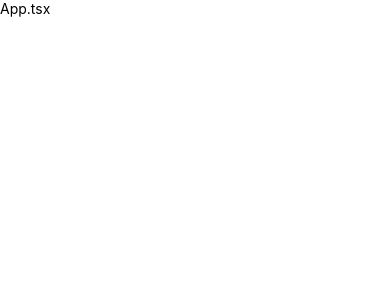
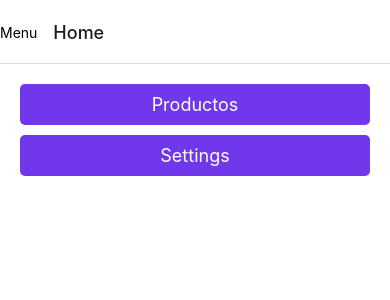
Before and after one commit to rrchoque/rnfh-04-navigation, a React Native app: screen / in a window 390 px wide. Shown: the top 300 px of the page. Built offline with nearby package versions, Linux system fonts and the light colour scheme.

Commit message:
Se creó nuestro primer stack de navegación

```diff
--- a/App.tsx
+++ b/App.tsx
@@ -1,18 +1,14 @@
-/**
- * Sample React Native App
- * https://github.com/facebook/react-native
- *
- * @format
- */
+import 'react-native-gesture-handler';
 
 import { NavigationContainer } from '@react-navigation/native';
 import React from 'react';
 import { Text } from 'react-native';
+import { StackNavigator } from './src/presentation/routes/StackNavigator';
 
 function App(): React.JSX.Element {
     return (
       <NavigationContainer>
-        <Text>App.tsx</Text>
+        <StackNavigator />
       </NavigationContainer>
     )
 }
--- a/package.json
+++ b/package.json
@@ -10,9 +10,12 @@
     "test": "jest"
   },
   "dependencies": {
+    "@react-native-masked-view/masked-view": "^0.3.1",
     "@react-navigation/native": "^6.1.17",
+    "@react-navigation/stack": "^6.3.29",
     "react": "18.2.0",
     "react-native": "0.74.0",
+    "react-native-gesture-handler": "^2.16.0",
     "react-native-safe-area-context": "^4.10.1",
     "react-native-screens": "^3.31.1"
   },
--- /dev/null
+++ b/src/presentation/components/index.jsx
@@ -0,0 +1 @@
+export * from "./shared/PrimaryButton";
--- /dev/null
+++ b/src/presentation/components/shared/PrimaryButton.tsx
@@ -0,0 +1,17 @@
+import { Pressable, Text } from 'react-native';
+import { globalStyles } from '../../theme/theme';
+
+interface Props {
+  onPress: () => void;
+  label: string;
+}
+
+export const PrimaryButton = ({ onPress, label }: Props) => {
+  return (
+    <Pressable
+      onPress={ () => onPress() }
+      style={ globalStyles.primaryButton }>
+      <Text style={ globalStyles.buttonText }>{ label }</Text>
+    </Pressable>
+  );
+};
--- /dev/null
+++ b/src/presentation/routes/StackNavigator.tsx
@@ -0,0 +1,14 @@
+import { createStackNavigator } from '@react-navigation/stack';
+import { HomeScreen, ProductsScreen, SettingsScreen } from '../screens';
+
+const Stack = createStackNavigator();
+
+export const StackNavigator = () => {
+  return (
+    <Stack.Navigator>
+      <Stack.Screen name="Home" component={HomeScreen} />
+      <Stack.Screen name="Products" component={ProductsScreen} />
+      <Stack.Screen name="Settings" component={SettingsScreen} />
+    </Stack.Navigator>
+  );
+}
--- a/src/presentation/screens/home/HomeScreen.tsx
+++ b/src/presentation/screens/home/HomeScreen.tsx
@@ -1,9 +1,38 @@
-import { Text, View } from 'react-native';
+import { Pressable, Text, View } from 'react-native';
+import { useEffect } from 'react';
+import { useNavigation, DrawerActions } from '@react-navigation/native';
+
+import { globalStyles } from '../../theme/theme';
+import { PrimaryButton } from '../../components';
 
 export const HomeScreen = () => {
+
+  const navigation = useNavigation();
+
+  useEffect(() => {
+    navigation.setOptions({
+      headerLeft: () => (
+        <Pressable onPress={ () => navigation.dispatch( DrawerActions.toggleDrawer )  }>
+          <Text>Menu</Text>
+        </Pressable>
+      )
+    })
+  }, [])
+
   return (
-    <View>
-      <Text>HomeScreen</Text>
+    <View style={ globalStyles.container }>
+
+      <PrimaryButton
+        onPress={ () => navigation.navigate('Products' as never)  }
+        label="Productos"
+      />
+
+      <PrimaryButton
+        onPress={ () => navigation.navigate('Settings' as never)  }
+        label="Settings"
+      />
+
+
     </View>
   )
 }
--- /dev/null
+++ b/src/presentation/screens/index.jsx
@@ -0,0 +1,9 @@
+export * from "./home/HomeScreen";
+export * from "./about/AboutScreen";
+export * from "./products/ProductScreen";
+export * from "./products/ProductsScreen";
+export * from "./profile/ProfileScreen";
+export * from "./settings/SettingsScreen";
+export * from "./tabs/Tab1Screen";
+export * from "./tabs/Tab2Screen";
+export * from "./tabs/Tab3Screen";
--- a/src/presentation/theme/theme.ts
+++ b/src/presentation/theme/theme.ts
@@ -2,11 +2,36 @@ import { StyleSheet } from 'react-native';
 
 
 export const globalColors = {
+  primary: '#7037eb',
+  secondary: '#f72585',
+  tertiary: '#3a0ca3',
+  success: '#4cc9f0',
+  warning: '#fca311',
+  danger: '#e71d36',
+  dark: '#22223b',
+  background: '#fff',
+};
 
-}
+export const globalStyles = StyleSheet.create( {
 
+  container: {
+    flex: 1,
+    padding: 20,
+    backgroundColor: globalColors.background,
+  },
 
+  primaryButton: {
+    backgroundColor: globalColors.primary,
+    borderRadius: 5,
+    padding: 10,
+    marginBottom: 10,
+    width: '100%',
+    alignItems: 'center',
+  },
 
-export const globalStyles = StyleSheet.create({
+  buttonText: {
+    color: globalColors.background,
+    fontSize: 18,
+  },
 
-})
+} );
```
Also changed, not shown: 1 other file (tests, documents, lock files or other folders).
